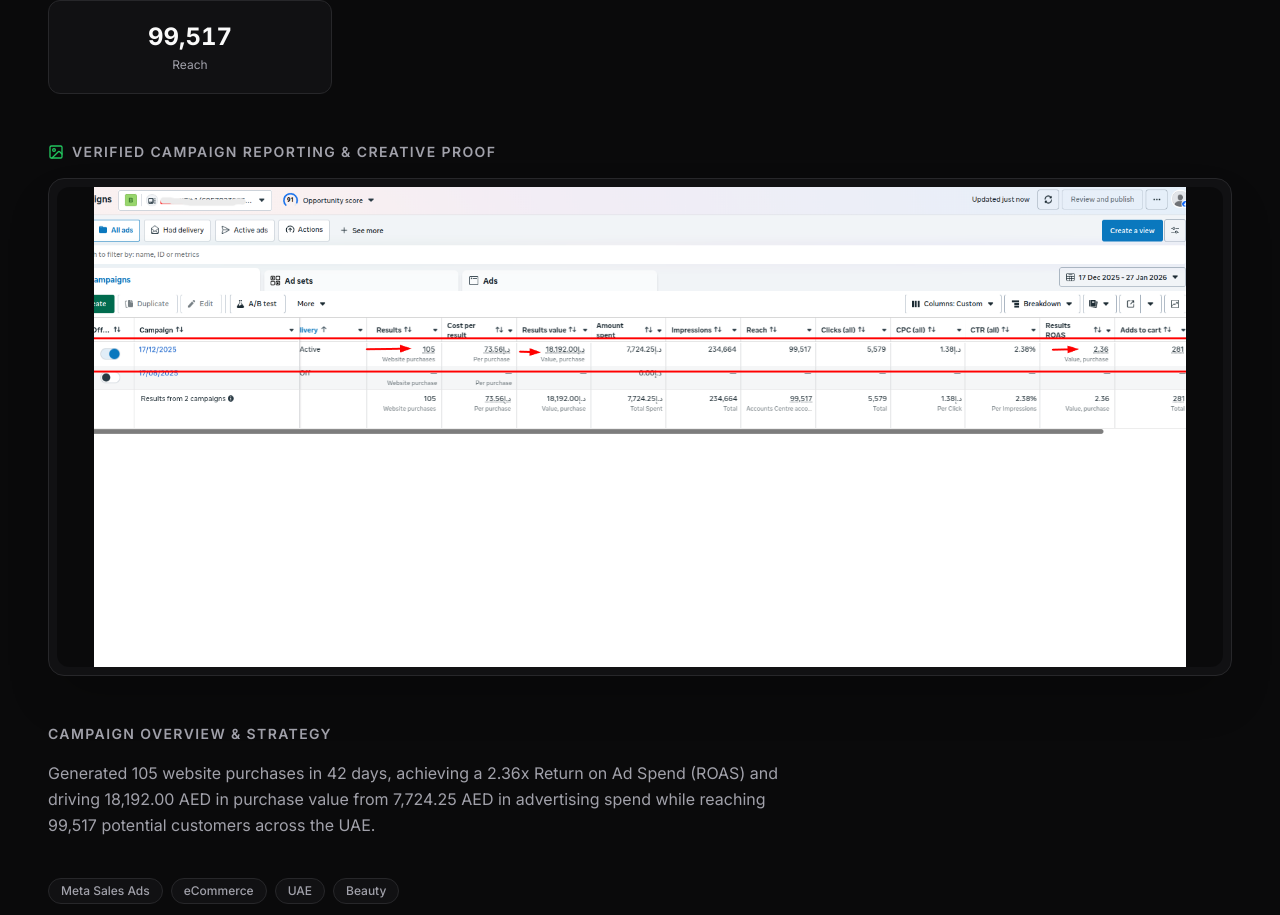
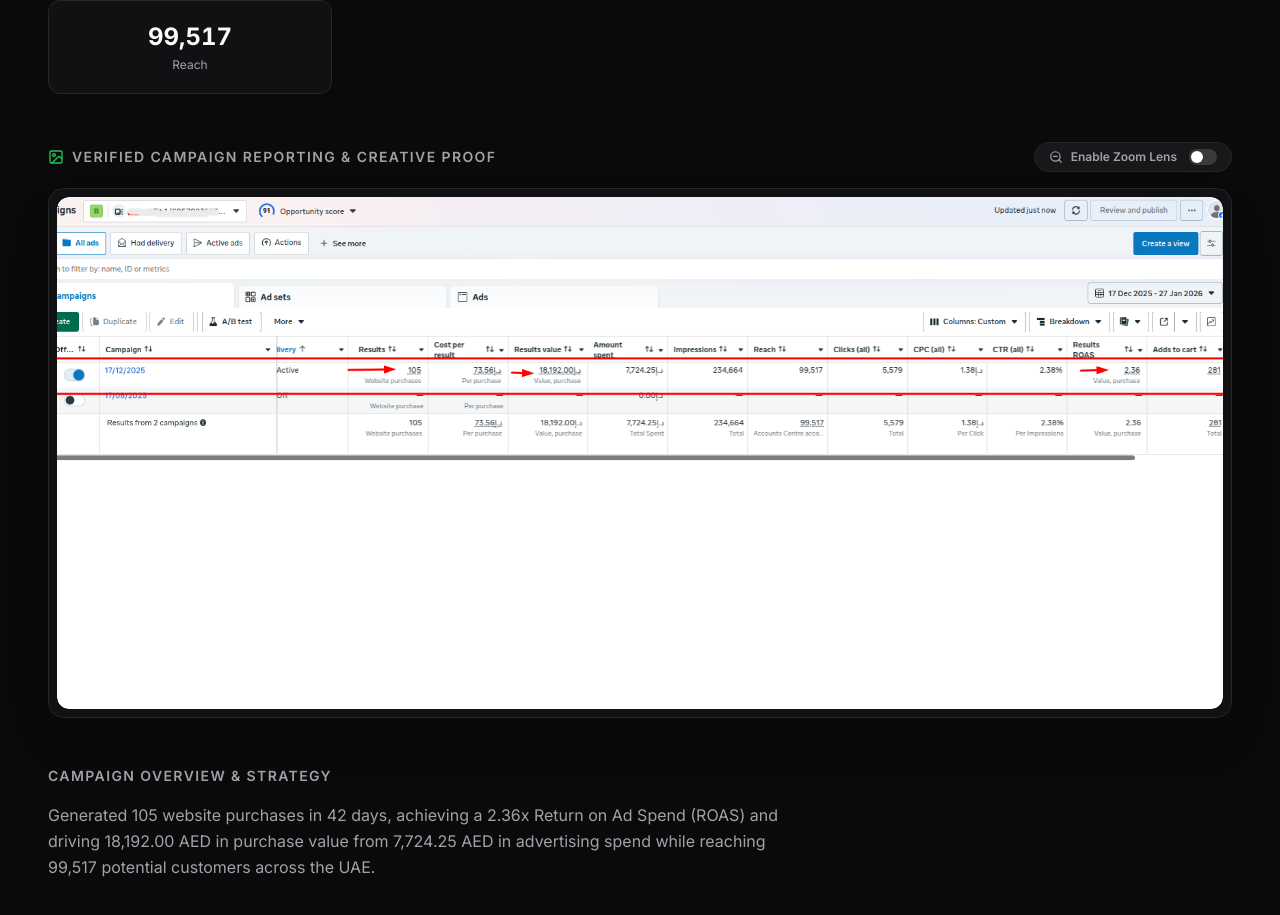
Before and after one commit to MdJowelAhmed/safiul-alam, a Next.js app: page /case-studies/beauty-cosmetics-uae in a window 1280 px wide. Shown: the part 555-1470 px from the top of the page. Built offline with nearby package versions, Linux system fonts and the light colour scheme.

Commit message:
feat: add dynamic case study pages with interactive image zoom component

```diff
--- a/src/app/case-studies/[slug]/page.tsx
+++ b/src/app/case-studies/[slug]/page.tsx
@@ -6,6 +6,7 @@ import type { Metadata } from "next";
 import { caseStudies } from "@/data/case-studies";
 import { Container } from "@/components/shared/Container";
 import { siteConfig } from "@/data/site";
+import { ImageZoom } from "@/components/case-studies/ImageZoom";
 
 interface Props {
   params: Promise<{ slug: string }>;
@@ -124,27 +125,13 @@ export default async function CaseStudyPage({ params }: Props) {
         {/* Ad / Campaign Reporting Proof Screenshot */}
         {study.image && (
           <section aria-label="Ad Reporting Screenshot" className="mt-12">
-            <div className="flex items-center gap-2 mb-4">
-              <ImageIcon size={16} style={{ color: "var(--accent)" }} />
-              <h2 className="text-sm font-semibold uppercase tracking-widest" style={{ color: "var(--text-muted)" }}>
-                Verified Campaign Reporting & Creative Proof
-              </h2>
-            </div>
-            <div
-              className="relative overflow-hidden rounded-2xl border bg-[var(--surface)] p-2 shadow-2xl"
-              style={{ borderColor: "var(--border)" }}
-            >
-              <div className="relative w-full h-[350px] sm:h-[480px] rounded-xl overflow-hidden">
-                <Image
-                  src={study.image}
-                  alt={`${study.niche} dashboard reporting proof`}
-                  fill
-                  className="object-contain bg-black/40"
-                  sizes="(max-width: 1200px) 100vw, 1200px"
-                  priority
-                />
-              </div>
-            </div>
+            <ImageZoom
+              src={study.image}
+              alt={`${study.niche} dashboard reporting proof`}
+              title="Verified Campaign Reporting & Creative Proof"
+              zoomLevel={1.5}
+              lensSize={280}
+            />
           </section>
         )}
 
--- /dev/null
+++ b/src/components/case-studies/ImageZoom.tsx
@@ -0,0 +1,190 @@
+"use client";
+
+import { useState, useRef, MouseEvent, TouchEvent } from "react";
+import { ZoomIn, ZoomOut, Image as ImageIcon } from "lucide-react";
+
+interface ImageZoomProps {
+  src: string;
+  alt: string;
+  title?: string;
+  zoomLevel?: number;
+  lensSize?: number;
+  className?: string;
+}
+
+export function ImageZoom({
+  src,
+  alt,
+  title = "Verified Campaign Reporting & Creative Proof",
+  zoomLevel = 1.5,
+  lensSize = 280,
+  className = "",
+}: ImageZoomProps) {
+  // Zoom mode is disabled (false) by default
+  const [isZoomActive, setIsZoomActive] = useState(false);
+  const [isHovered, setIsHovered] = useState(false);
+  const [pos, setPos] = useState({ x: 0, y: 0, width: 0, height: 0 });
+  const containerRef = useRef<HTMLDivElement>(null);
+
+  const updatePosition = (clientX: number, clientY: number) => {
+    if (!containerRef.current) return;
+    const rect = containerRef.current.getBoundingClientRect();
+    const x = clientX - rect.left;
+    const y = clientY - rect.top;
+
+    // Clamp position within container bounds
+    const clampedX = Math.max(0, Math.min(x, rect.width));
+    const clampedY = Math.max(0, Math.min(y, rect.height));
+
+    setPos({
+      x: clampedX,
+      y: clampedY,
+      width: rect.width,
+      height: rect.height,
+    });
+  };
+
+  const handleMouseMove = (e: MouseEvent<HTMLDivElement>) => {
+    if (!isZoomActive) return;
+    updatePosition(e.clientX, e.clientY);
+  };
+
+  const handleTouchMove = (e: TouchEvent<HTMLDivElement>) => {
+    if (!isZoomActive) return;
+    if (e.touches.length > 0) {
+      updatePosition(e.touches[0].clientX, e.touches[0].clientY);
+    }
+  };
+
+  return (
+    <div className={`w-full ${className}`}>
+      {/* Header Bar with Title on left and Toggle Switch on right (justify-between) */}
+      {title && (
+        <div className="flex flex-wrap items-center justify-between gap-3 mb-4">
+          <div className="flex items-center gap-2">
+            <ImageIcon size={16} style={{ color: "var(--accent)" }} />
+            <h2
+              className="text-sm font-semibold uppercase tracking-widest"
+              style={{ color: "var(--text-muted)" }}
+            >
+              {title}
+            </h2>
+          </div>
+
+          {/* Toggle Switch Button */}
+          <button
+            type="button"
+            onClick={() => setIsZoomActive((prev) => !prev)}
+            className="flex items-center gap-2 rounded-full px-3.5 py-1.5 text-xs font-semibold backdrop-blur-md transition-all duration-200 border cursor-pointer hover:scale-105 active:scale-95"
+            style={
+              isZoomActive
+                ? {
+                    background: "var(--accent)",
+                    color: "var(--bg)",
+                    borderColor: "var(--accent)",
+                    boxShadow: "0 0 12px var(--accent-glow)",
+                  }
+                : {
+                    background: "var(--surface-2)",
+                    color: "var(--text-muted)",
+                    borderColor: "var(--border)",
+                  }
+            }
+            aria-pressed={isZoomActive}
+          >
+            {isZoomActive ? (
+              <>
+                <ZoomIn size={14} className="animate-pulse" />
+                <span>Zoom Lens: ON ({zoomLevel}x)</span>
+              </>
+            ) : (
+              <>
+                <ZoomOut size={14} />
+                <span>Enable Zoom Lens</span>
+              </>
+            )}
+
+            {/* Switch Knob Indicator */}
+            <span
+              className="inline-block w-7 h-4 rounded-full relative transition-colors duration-200 ml-1"
+              style={{
+                background: isZoomActive ? "rgba(0,0,0,0.3)" : "rgba(255,255,255,0.15)",
+              }}
+            >
+              <span
+                className="absolute top-0.5 w-3 h-3 rounded-full transition-all duration-200 shadow-sm"
+                style={{
+                  left: isZoomActive ? "14px" : "2px",
+                  background: isZoomActive ? "#000" : "#fff",
+                }}
+              />
+            </span>
+          </button>
+        </div>
+      )}
+
+      {/* Main Screenshot Container */}
+      <div
+        ref={containerRef}
+        className={`relative overflow-hidden select-none rounded-2xl border bg-[var(--surface)] p-2 shadow-2xl ${
+          isZoomActive ? "cursor-crosshair" : "cursor-default"
+        }`}
+        style={{ borderColor: "var(--border)" }}
+        onMouseEnter={() => setIsHovered(true)}
+        onMouseLeave={() => setIsHovered(false)}
+        onMouseMove={handleMouseMove}
+        onTouchStart={(e) => {
+          setIsHovered(true);
+          if (isZoomActive && e.touches.length > 0) {
+            updatePosition(e.touches[0].clientX, e.touches[0].clientY);
+          }
+        }}
+        onTouchEnd={() => setIsHovered(false)}
+        onTouchMove={handleTouchMove}
+      >
+        <div className="relative w-full overflow-hidden rounded-xl bg-black/40">
+          <img
+            src={src}
+            alt={alt}
+            className="w-full h-auto max-h-[600px] object-contain block rounded-xl mx-auto"
+            loading="eager"
+          />
+        </div>
+
+        {/* Circular Magnifying Glass Lens - Rendered only when active and hovered */}
+        {isZoomActive && isHovered && pos.width > 0 && pos.height > 0 && (
+          <div
+            className="pointer-events-none absolute rounded-full border-2 shadow-2xl z-30 transition-opacity duration-150"
+            style={{
+              width: `${lensSize}px`,
+              height: `${lensSize}px`,
+              left: `${pos.x - lensSize / 2}px`,
+              top: `${pos.y - lensSize / 2}px`,
+              borderColor: "var(--accent)",
+              boxShadow:
+                "0 10px 30px rgba(0, 0, 0, 0.7), 0 0 0 1px rgba(255, 255, 255, 0.2), inset 0 0 15px rgba(0, 0, 0, 0.3)",
+              backgroundImage: `url("${src}")`,
+              backgroundRepeat: "no-repeat",
+              backgroundSize: `${pos.width * zoomLevel}px ${pos.height * zoomLevel}px`,
+              backgroundPosition: `${-pos.x * zoomLevel + lensSize / 2}px ${-pos.y * zoomLevel + lensSize / 2}px`,
+              backgroundColor: "#0d0e12",
+            }}
+          >
+            {/* Circular Glass Lens Reflection Highlight */}
+            <div
+              className="absolute inset-0 rounded-full pointer-events-none"
+              style={{
+                background:
+                  "radial-gradient(circle at 35% 30%, rgba(255, 255, 255, 0.25) 0%, rgba(255, 255, 255, 0.05) 40%, transparent 70%)",
+              }}
+            />
+            {/* Subtle Crosshair Target in Lens Center */}
+            <div className="absolute inset-0 flex items-center justify-center pointer-events-none opacity-40">
+              <div className="w-2.5 h-2.5 rounded-full border border-[var(--accent)]" />
+            </div>
+          </div>
+        )}
+      </div>
+    </div>
+  );
+}
```
